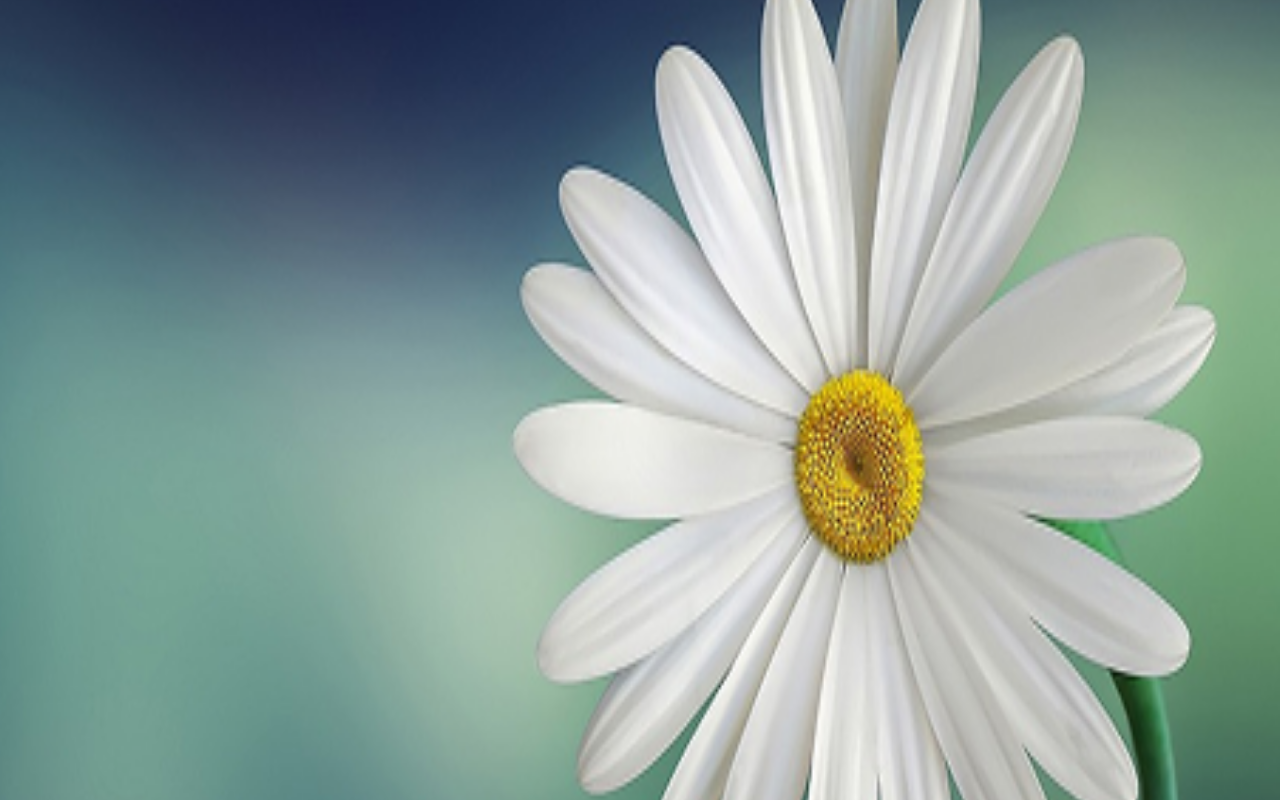
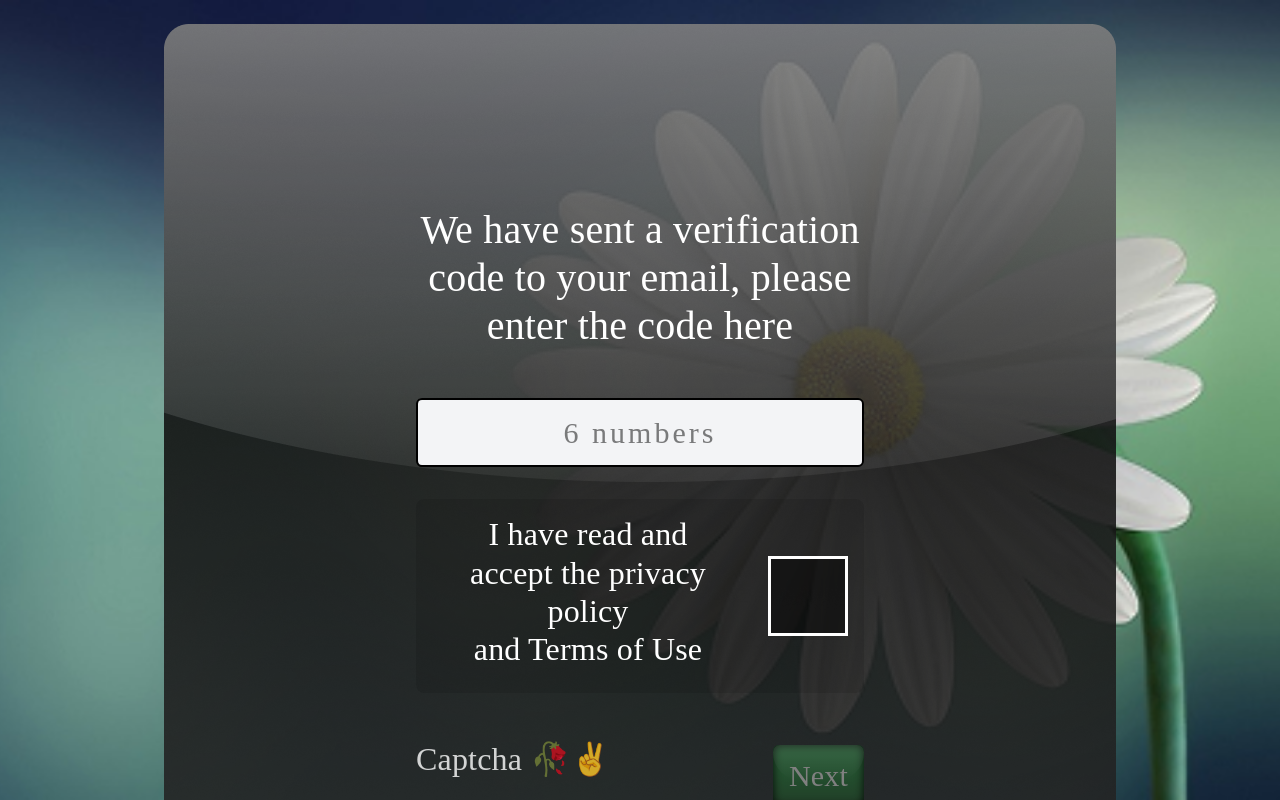
Before and after one commit to 3boodyy96/.AnyMedia-project, a React (Vite) app: page / in a window 1280 px wide. Shown: the top 800 px of the page. Built offline with nearby package versions, Linux system fonts and the light colour scheme; a web font is replaced by a local one.

Commit message:
fixed the ...

```diff
--- a/src/App.jsx
+++ b/src/App.jsx
@@ -1,9 +1,7 @@
-import HomePageD1 from "./pages/homePages/home-page-d1.jsx"
-
+import VerficationCodePage from "./pages/verfication-code-page.jsx"
 export default function App() {
   return (
-    <div>
-      <HomePageD1 />
-    </div>
+      <VerficationCodePage />
+
   )
 }
--- a/src/components/bg.jsx
+++ b/src/components/bg.jsx
@@ -1,13 +1,8 @@
-function Bg({className}) {
+function Bg() {
     return (
-    <div
-        className={`
-        w-full h-full
-        bg-[url('/src/assets/background.png')] bg-cover bg-center bg-no-repeat
-        absolute inset-0
-        ${className ?? ""}
-    `}
-    />
+    <div className="fixed size-full top-0 left-0 z-[-1] pointer-events-none ">
+                <img src="/src/assets/background.png" className="size-full object-cover" />
+            </div>
     );
 }
 
--- a/src/components/frame.jsx
+++ b/src/components/frame.jsx
@@ -1,13 +1,13 @@
 function Frame({ w = "auto", h = "auto", items = [], responsive = "" }) {
     return (
         <div
-            className={`relative inline-block ${responsive}`}
+            className={`relative inline-block mt-40 ${responsive}`}
             style={{ width: w, height: h }}
         >
             <img
                 src="./src/assets/frame.png"
                 alt="Frame"
-                className="w-full h-full"
+                className="w-full h-full "
             />
             <div className="absolute inset-0 flex items-center justify-center p-2 sm:p-4">
                 {items}
--- a/src/pages/verfication-code-page.jsx
+++ b/src/pages/verfication-code-page.jsx
@@ -13,11 +13,13 @@ function VerficationCodePage() {
     }
 
     return (
-        <div className="flex min-h-screen items-center justify-center p-4">
-            <Bg className="sm:top-25 scale-y-150 md:top-20 scale-y-150 lg:top-20 scale-y-120" />
+        <div className="flex h-svh w-screen overflow-auto z-0 relative p-4">
+            <Bg/>
             <Frame
                 id="verfPageFrame"
-                responsive="w-full sm:w-[80%] md:w-[60%] lg:w-[50%] h-[100%] md:h-[85vh]"
+                responsive="w-full sm:w-[80%] md:w-[60%] lg:w-[50%] h-[100%] md:h-[85vh] mx-auto my-auto
+
+                "
                 items={
                     <div className="flex flex-col gap-6 md:gap-8 px-4 py-8 sm:px-8 md:px-12 w-full h-full items-center justify-center text-center md:text-left">
 
```
